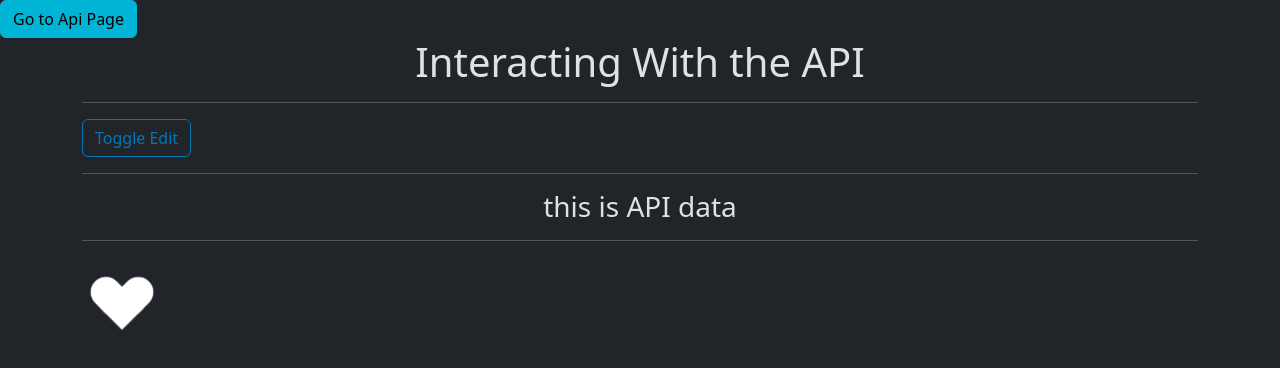
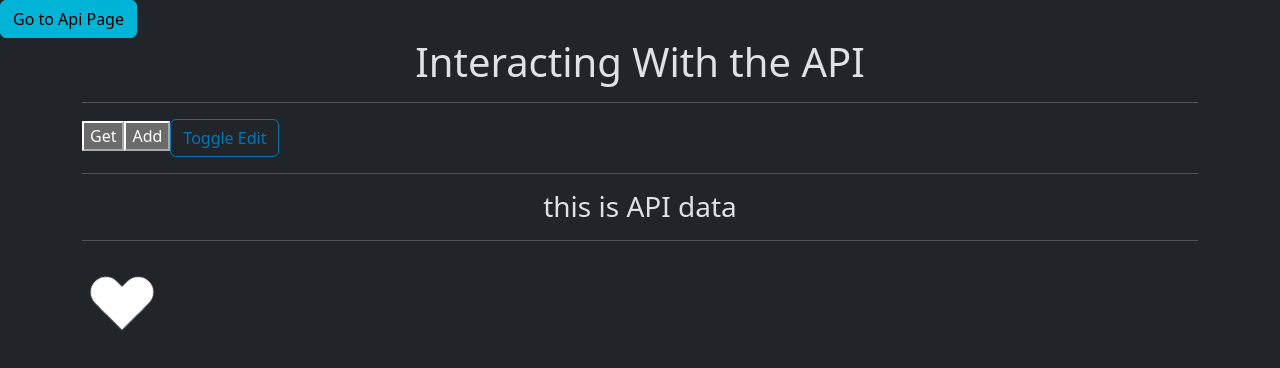
Before and after one commit to alexmickelson/fall-2023-advanced-frontend, a React (Create React App) app in the folder larger-project/: page /webRequests in a window 1280 px wide. Shown: the top 368 px of the page. Built offline with nearby package versions, Linux system fonts and the light colour scheme.

Commit message:
mob programmed api functions

```diff
--- a/larger-project/src/features/webRequests/WebRequests.tsx
+++ b/larger-project/src/features/webRequests/WebRequests.tsx
@@ -1,8 +1,10 @@
 import React, { useState } from "react";
 import { Spinner } from "../../components/Spinner";
+import { apiService } from "./apiService";
 
 export const WebRequests = () => {
   const [isEditing, setIsEditing] = useState(false);
+  const [loading, setLoading] = useState(false)
 
   const [displayText, setDisplayText] = useState("this is API data");
 
@@ -12,6 +14,22 @@ export const WebRequests = () => {
 
       <hr />
       <button
+        disabled={loading}
+        onClick={() => {
+          setLoading(true);
+          apiService
+            .getDataFetch()
+            .then((b) => {
+              setLoading(false);
+              console.log(b);
+            })
+            .catch();
+        }}
+      >
+        Get
+      </button>
+      <button onClick={() => apiService.addDataFetch().catch()}>Add</button>
+      <button
         className="btn btn-outline-secondary"
         onClick={() => setIsEditing((e) => !e)}
       >
@@ -19,6 +37,7 @@ export const WebRequests = () => {
       </button>
 
       <hr />
+      {loading && <Spinner />}
       {!isEditing && <h3 className="text-center">{displayText}</h3>}
 
       {isEditing && (
--- a/larger-project/src/features/webRequests/apiService.ts
+++ b/larger-project/src/features/webRequests/apiService.ts
@@ -1,7 +1,22 @@
+import { json } from "node:stream/consumers"
 
 
-const url = "https://reactdemo.duckdns.org:3011/api/store?key="
+const url = "/api/store?key="
 
 export const apiService = {
+  getDataFetch: async () => {
+    const response = await fetch(`${url}fetch-data`)
+    return response.json()
+  },
+
+  addDataFetch: async () => {
+    const response = await fetch(`${url}fetch-data`, {
+      method: "POST",
+      headers: {
+        "Content-Type": "application/json"
+      },
+      body: "[1,2]"
+    })
+  }
 
 }
```
Also changed, not shown: 1 other file (tests, documents, lock files or other folders).
